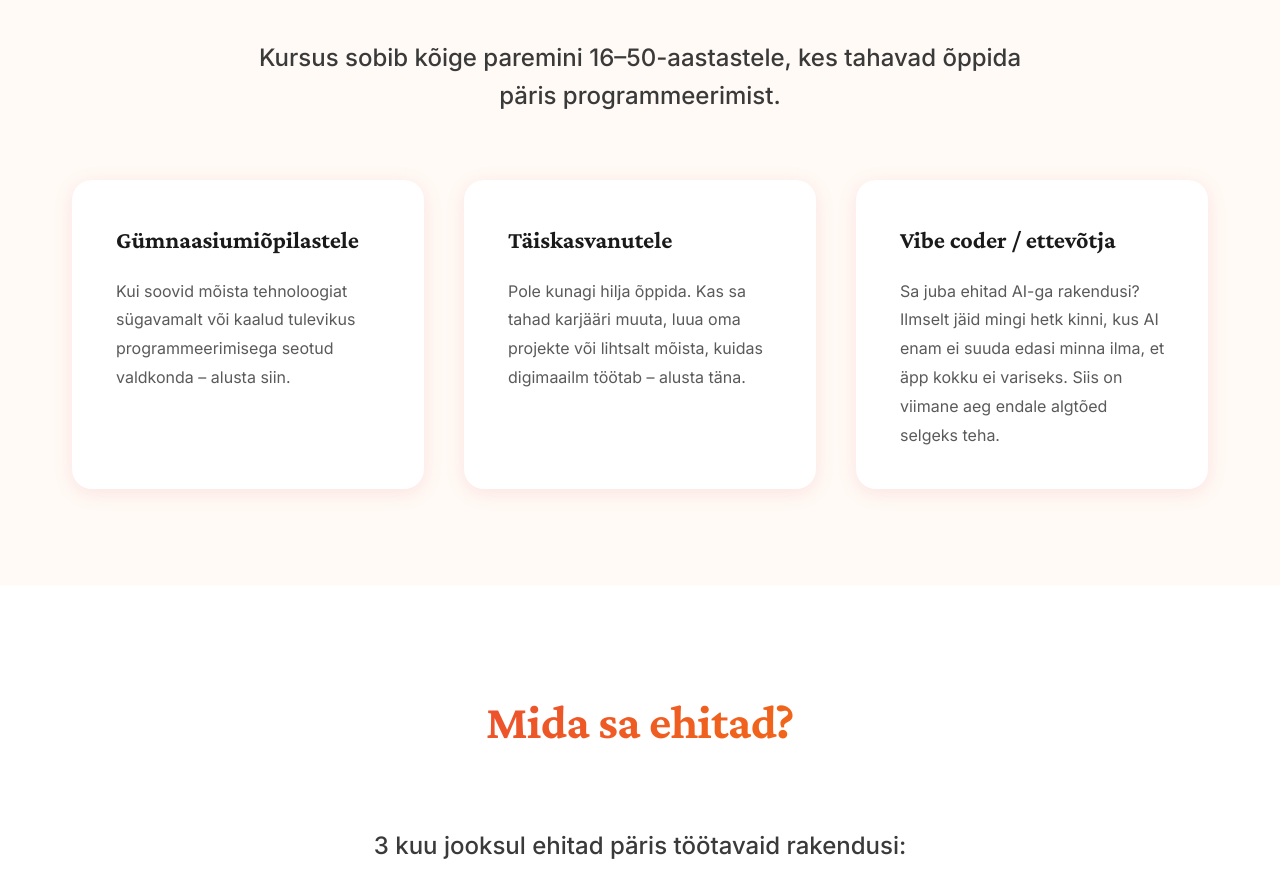
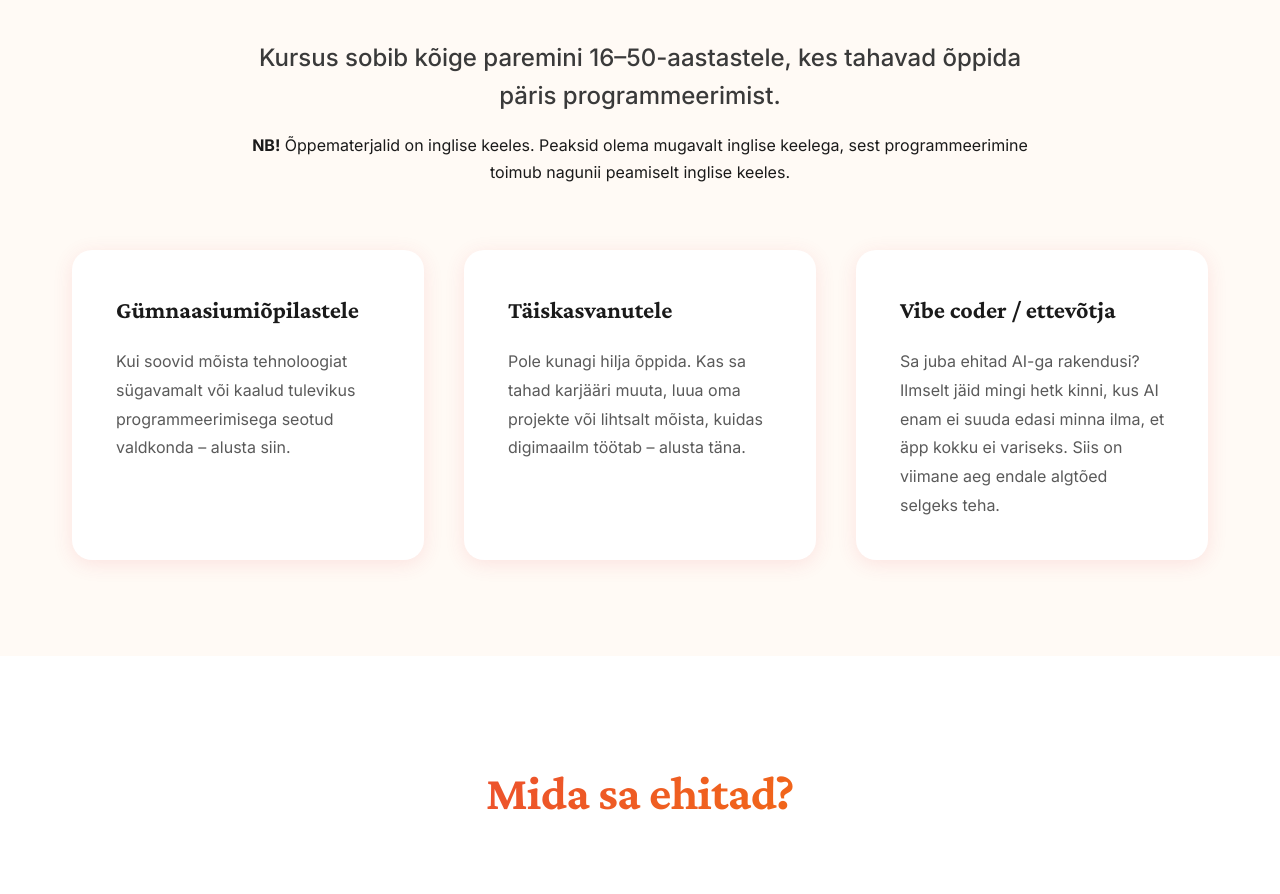
Before and after one commit to KristerV/koodikool3, a plain HTML site: page index.html in a window 1280 px wide. Shown: the part 1020-1914 px from the top of the page. Drawn offline with nearby package versions, Linux system fonts and the light colour scheme; a script that the page names is missing.

Commit message:
it's english!

```diff
--- a/index.html
+++ b/index.html
@@ -70,6 +70,11 @@
                         <p class="lead">
                             Kursus sobib kõige paremini 16–50-aastastele, kes
                             tahavad õppida päris programmeerimist.
+                        </p>
+                        <p>
+                            <strong>NB!</strong> Õppematerjalid on inglise keeles.
+                            Peaksid olema mugavalt inglise keelega, sest programmeerimine
+                            toimub nagunii peamiselt inglise keeles.
                         </p>
                     </div>
                     <div class="thinking-grid">
```
